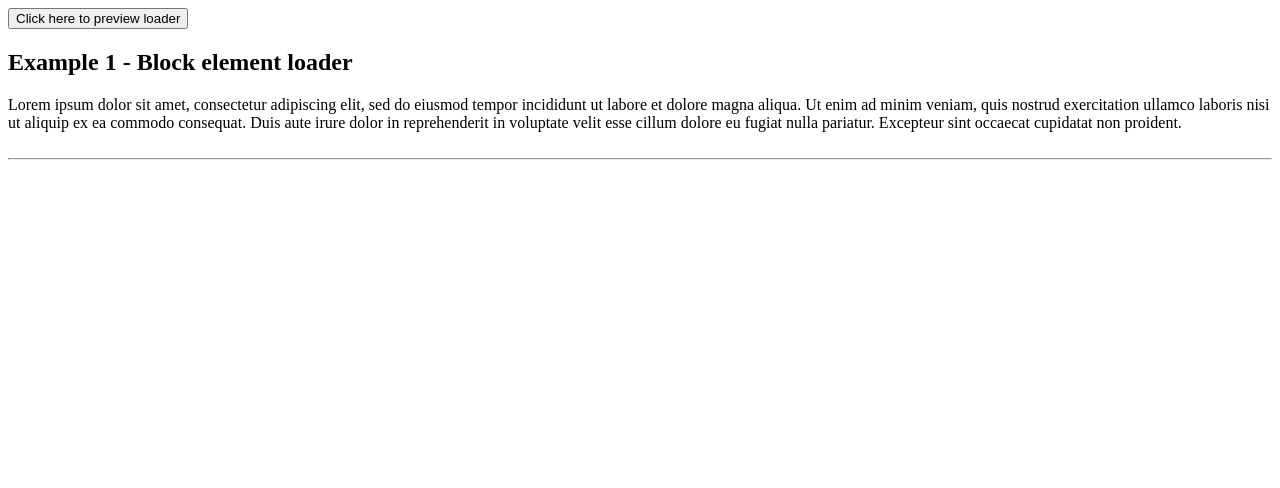
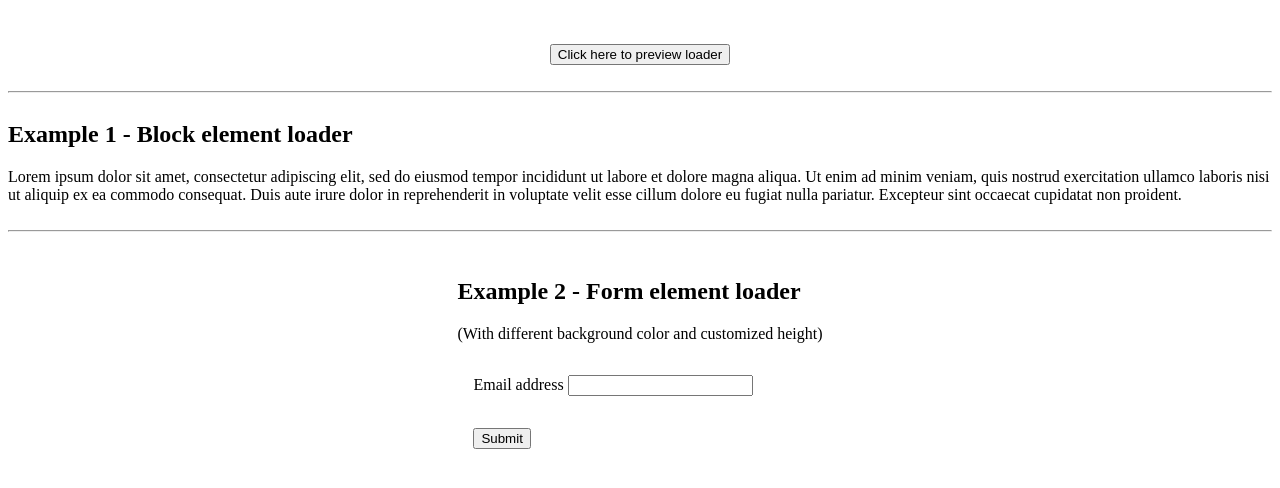
Before and after one commit to vasanthonline/react-animate-loader, a React app: page / in a window 1280 px wide. Shown: the top 488 px of the page. Built offline with nearby package versions, Linux system fonts and the light colour scheme.

Commit message:
Add ability to add custom styles to loader component
Pass a style prop to <ReactLoader /> with any CSS attribute. The attributes will be set to each of the children of ReactLoader

```diff
--- a/examples/App.css
+++ b/examples/App.css
@@ -0,0 +1,21 @@
+.block {
+  display: flex;
+  flex-direction: row;
+  align-items: flex-start;
+  justify-content: space-around;
+}
+
+.block__flexcolumn {
+  flex-direction: column;
+  align-items: normal;
+}
+
+.form__group {
+  display: flex;
+  flex-direction: column;
+  margin-top: 1rem;
+}
+
+.form__group .form__row {
+  margin: 1rem;
+}
--- a/examples/App.tsx
+++ b/examples/App.tsx
@@ -2,15 +2,26 @@ import React, { useState } from 'react';
 import './App.css';
 import ReactLoader from './../src/index'
 
+type formData = {
+  label?:  string,
+  type?: string
+}
+type AppData = {
+  block: string,
+  form : formData
+}
+
 function App() {
-  const defaultData = {
+  const defaultData: AppData = {
     'block': 'Lorem ipsum dolor sit amet, consectetur adipiscing elit, sed do eiusmod tempor incididunt ut labore et dolore magna aliqua. Ut enim ad minim veniam, quis nostrud exercitation ullamco laboris nisi ut aliquip ex ea commodo consequat. Duis aute irure dolor in reprehenderit in voluptate velit esse cillum dolore eu fugiat nulla pariatur. Excepteur sint occaecat cupidatat non proident.',
+    'form': {'label': 'Email address', 'type': 'email'}
   }
   const [ data, setData ] = useState(defaultData)
 
   function fetchData(){
     setData({
       'block': '',
+      'form': {}
     })
     setTimeout(() => {
       setData(defaultData)
@@ -22,12 +33,29 @@ function App() {
     return (data.block ? el : <ReactLoader>{el}</ReactLoader>)
   }
 
+  function getFormElement(){
+    const el = (<form className="form__group">
+                  <div className="form__row">
+                    <label htmlFor="form__group__input">{data.form?.label} </label>
+                    <input type={data.form?.type} className="form__group__input" id="form__group__input" />
+                  </div>
+                  <div className="form__row">
+                    <button type="submit">Submit</button>
+                  </div>
+                </form>)
+    return (data.form?.label ? el : <ReactLoader style={{minHeight: '10rem', backgroundColor: '#9fbdd2'}}><form className="form__group"></form></ReactLoader>)
+  }
+
   return (<>
+    <br />
+    <br />
     <div className="block">
       <div className="block__row">
         <button onClick={fetchData}>Click here to preview loader</button>
       </div>
     </div>
+    <br />
+    <hr />
     <div className="block block__flexcolumn">
       <div className="block__row">
         <h2>Example 1 - Block element loader</h2>
@@ -36,6 +64,14 @@ function App() {
     </div>
     <br />
     <hr />
+    <br />
+    <div className="block">
+      <div className="block__row">
+        <h2>Example 2 - Form element loader</h2>
+        <span>(With different background color and customized height)</span>
+        {getFormElement()}
+      </div>
+    </div>
   </>);
 }
 
--- a/src/ReactLoader.tsx
+++ b/src/ReactLoader.tsx
@@ -4,6 +4,7 @@ import './ReactLoader.css'
 
 type ReactLoaderProps = {
   children?: React.ReactElement | Array<React.ReactElement>
+  style?: React.CSSProperties
 }
 
 export default function ReactLoader(props:ReactLoaderProps) {
@@ -11,8 +12,9 @@ export default function ReactLoader(props:ReactLoaderProps) {
   return (<>
     {React.Children.map(props.children, item => {
       const className: string = `${item.props.className || ''} block__loader`
+      const styles: React.CSSProperties = props.style ? props.style : {}
 
-      const itemProps = Object.assign({}, { ...item.props}, {className: className})
+      const itemProps = Object.assign({}, { ...item.props}, {className: className}, {style: styles})
 
       return React.cloneElement(item, itemProps, item.props.children)
     })}
```
Also changed, not shown: 1 other file (tests, documents, lock files or other folders).
